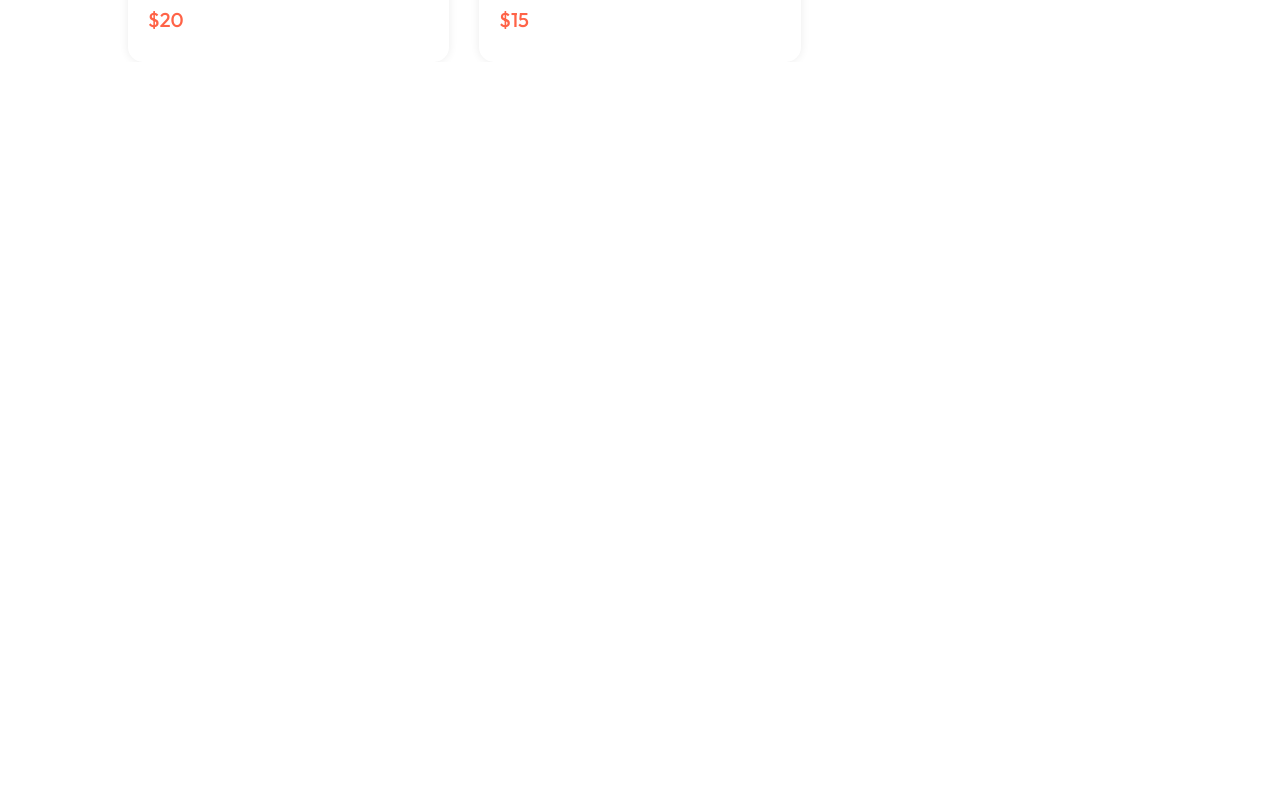
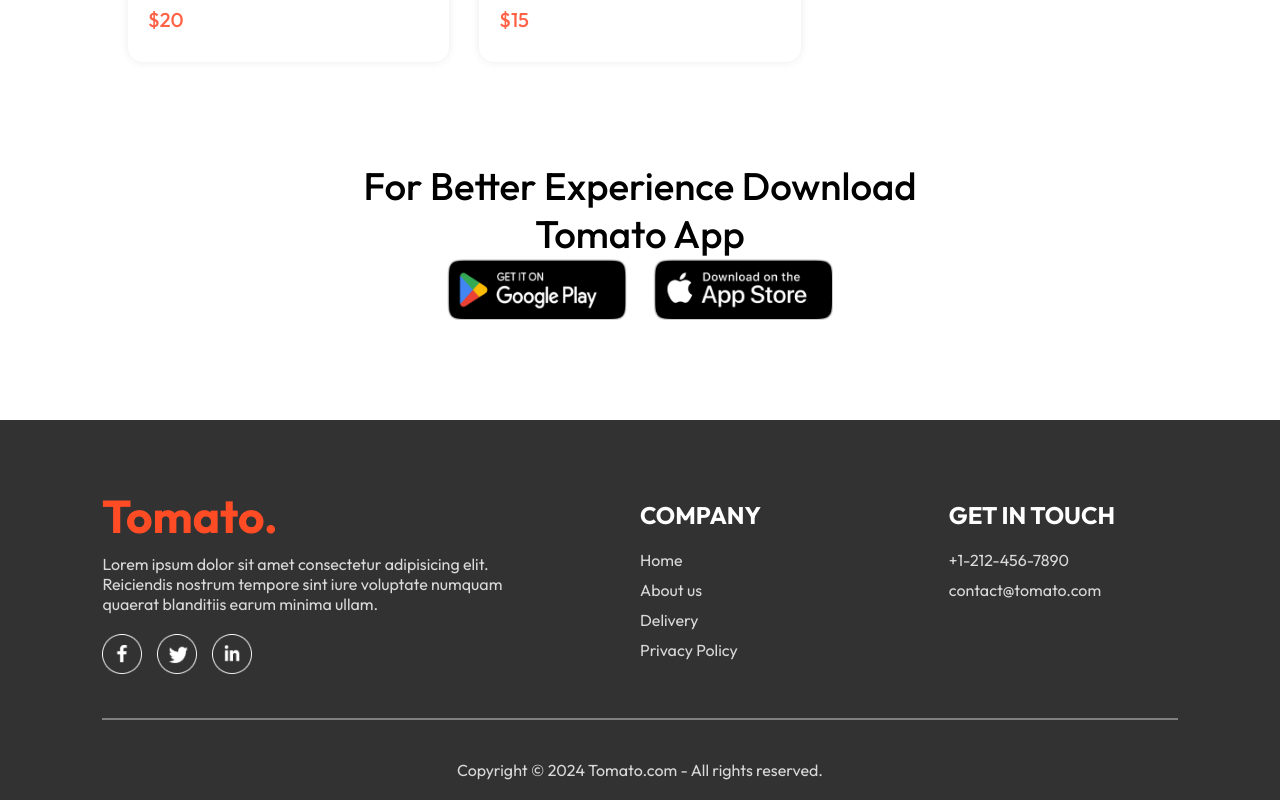
Before and after one commit to kishumohi/Front_food_delevery, a React (Vite) app: page / in a window 1280 px wide. Shown: the part 5888-6688 px from the top of the page. Before the commit the page ends 5950 px from the top, so only its background shows below. Built offline with nearby package versions, Linux system fonts and the light colour scheme.

Commit message:
footer and app download complete

```diff
--- a/src/App.jsx
+++ b/src/App.jsx
@@ -4,9 +4,11 @@
 import Home from "./pages/Home/Homeg.jsx";
 import Cart from "./pages/Cart/Cart.jsx";
 import PlaceOrder from "./pages/PlaceOrder/PlaceOrder.jsx";
+import Footer from "./components/Footer/Footer.jsx";
 
 const App = () => {
   return (
+    <>
       <div className="app">
         <Navbar />
 
@@ -16,6 +18,8 @@
           <Route path="/order" element={<PlaceOrder />} />
         </Routes>
       </div>
+      <Footer />
+    </>
   );
 };
 
--- /dev/null
+++ b/src/components/AppDownload/AppDownload.css
@@ -0,0 +1,21 @@
+.app-download {
+  margin: auto auto;
+  margin-top: 100px;
+  font-size: max(3vw, 20px);
+  text-align: center;
+  font-weight: 500;
+}
+.app-download-platforms {
+  display: flex;
+  justify-content: center;
+  gap: max(2vw, 10px);
+}
+.app-download-platforms img {
+  width: max(30vw, 120px);
+  max-width: 180px;
+  transition: 0.5s;
+  cursor: pointer;
+  &:hover {
+    transform: scale(1.05);
+  }
+}
--- /dev/null
+++ b/src/components/AppDownload/AppDownload.jsx
@@ -0,0 +1,19 @@
+import React from "react";
+import "./AppDownload.css";
+import { assets } from "../../assets/assets.js";
+function AppDownload() {
+  return (
+    <div className="app-download" id="app-download">
+      <p>
+        For Better Experience Download <br />
+        Tomato App
+      </p>
+      <div className="app-download-platforms">
+        <img src={assets.play_store} alt="" />
+        <img src={assets.app_store} alt="" />
+      </div>
+    </div>
+  );
+}
+
+export default AppDownload;
--- /dev/null
+++ b/src/components/Footer/Footer.css
@@ -0,0 +1,49 @@
+.footer {
+  color: #d9d9d9;
+  background-color: #323232;
+  display: flex;
+  flex-direction: column;
+  align-items: center;
+  gap: 20px;
+  padding: 20px 8vw;
+  padding-top: 80px;
+  margin-top: 100px;
+}
+.footer-content {
+  width: 100;
+  display: grid;
+  grid-template-columns: 2fr 1fr 1fr;
+  gap: 80px;
+}
+.footer-content-left,
+.footer-content-right,
+.footer-content-center {
+  display: flex;
+  flex-direction: column;
+  align-items: start;
+  gap: 20px;
+}
+
+.footer-content-left li,
+.footer-content-right li,
+.footer-content-center li {
+  list-style: none;
+  margin-bottom: 10px;
+  cursor: pointer;
+}
+
+.footer-content-right h2,
+.footer-content-center h2 {
+  color: white;
+}
+.footer-social-icons img {
+  width: 40px;
+  margin-right: 15px;
+}
+.footer hr {
+  width: 100%;
+  height: 2px;
+  margin: 20px 0;
+  background-color: gray;
+  border: none;
+}
--- /dev/null
+++ b/src/components/Footer/Footer.jsx
@@ -0,0 +1,47 @@
+import React from "react";
+import "./Footer.css";
+import { assets } from "../../assets/assets.js";
+
+function Footer() {
+  return (
+    <div className="footer" id="footer">
+      <div className="footer-content">
+        <div className="footer-content-left">
+          <img src={assets.logo} alt="" />
+          <p>
+            Lorem ipsum dolor sit amet consectetur adipisicing elit. Reiciendis
+            nostrum tempore sint iure voluptate numquam quaerat blanditiis earum
+            minima ullam.
+          </p>
+          <div className="footer-social-icons">
+            <img src={assets.facebook_icon} alt="" />
+            <img src={assets.twitter_icon} alt="" />
+            <img src={assets.linkedin_icon} alt="" />
+          </div>
+        </div>
+        <div className="footer-content-right">
+          <h2>COMPANY</h2>
+          <ul>
+            <li>Home</li>
+            <li>About us</li>
+            <li>Delivery</li>
+            <li>Privacy Policy</li>
+          </ul>
+        </div>
+        <div className="footer-content-center">
+          <h2>GET IN TOUCH</h2>
+          <ul>
+            <li>+1-212-456-7890</li>
+            <li>contact@tomato.com</li>
+          </ul>
+        </div>
+      </div>
+      <hr />
+      <p className="footer-copyright">
+        Copyright © 2024 Tomato.com - All rights reserved.
+      </p>
+    </div>
+  );
+}
+
+export default Footer;
--- a/src/pages/Home/Homeg.jsx
+++ b/src/pages/Home/Homeg.jsx
@@ -3,6 +3,7 @@
 import Header from "../../components/Header/Header.jsx";
 import ExploreMenu from "../../components/ExploreMenu/ExploreMenu.jsx";
 import FoodDisplay from "../../components/FoodDisplay/FoodDisplay.jsx";
+import AppDownload from "../../components/AppDownload/AppDownload.jsx";
 
 function Home() {
   const [category, setCategory] = useState("All");
@@ -12,6 +13,7 @@
       <Header />
       <ExploreMenu category={category} setCategory={setCategory} />
       <FoodDisplay category={category} />
+      <AppDownload />
     </div>
   );
 }
```
Also changed, not shown: 1 other file (tests, documents, lock files or other folders). Lines whose indentation alone changed are shown as unchanged.
